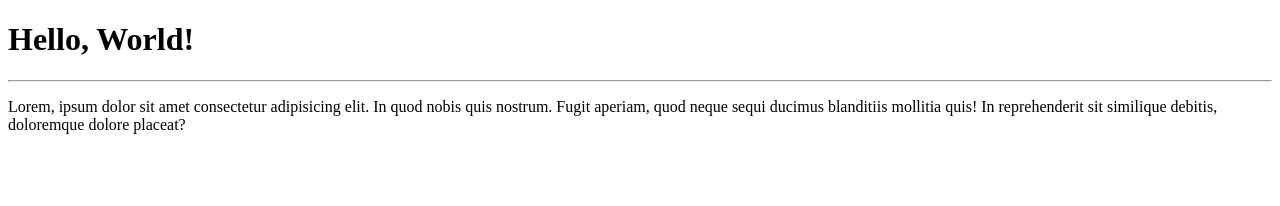
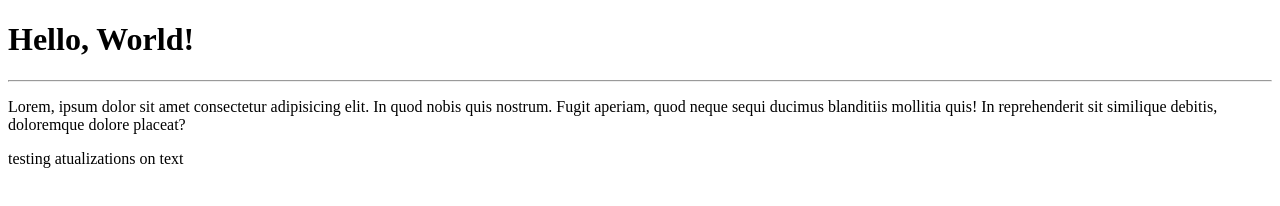
Before and after one commit to f-fabner/Hello-World, a plain HTML site: page site-exemplo/index.html in a window 1280 px wide. Drawn offline with Linux system fonts and the light colour scheme.

Commit message:
add um parágrafo

```diff
--- a/site-exemplo/index.html
+++ b/site-exemplo/index.html
@@ -9,5 +9,6 @@
     <h1>Hello, World!</h1>
     <hr>
     <p>Lorem, ipsum dolor sit amet consectetur adipisicing elit. In quod nobis quis nostrum. Fugit aperiam, quod neque sequi ducimus blanditiis mollitia quis! In reprehenderit sit similique debitis, doloremque dolore placeat?</p>
+    <p> testing atualizations on text</p>
 </body>
 </html>
```
